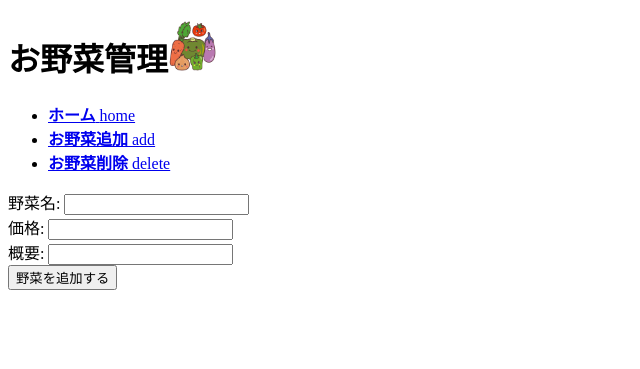
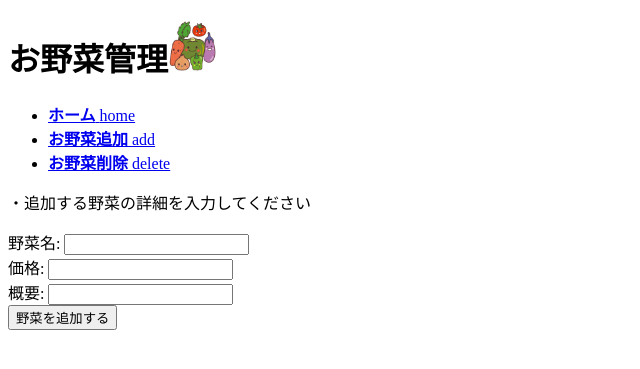
Before and after one commit to saike1119/WebPlayground, a PHP site: page /vegetable_add.php in a window 1280 px wide. Shown: the top 369 px of the page, without its empty margins (0-640 px from the left). Run offline with PHP 8.4, Linux system fonts and the light colour scheme.

Commit message:
文言追加

```diff
--- a/vegetable_add.php
+++ b/vegetable_add.php
@@ -28,6 +28,7 @@
         </a>
     </li>
 </ul>
+<p>・追加する野菜の詳細を入力してください</p>
 <form action="insert_vegetable.php" method="post">
     野菜名: <input title="名前を入力" type="text" name="name"/><br>
     価格: <input title="価格を入力" type="text" name="price"/><br>
```
